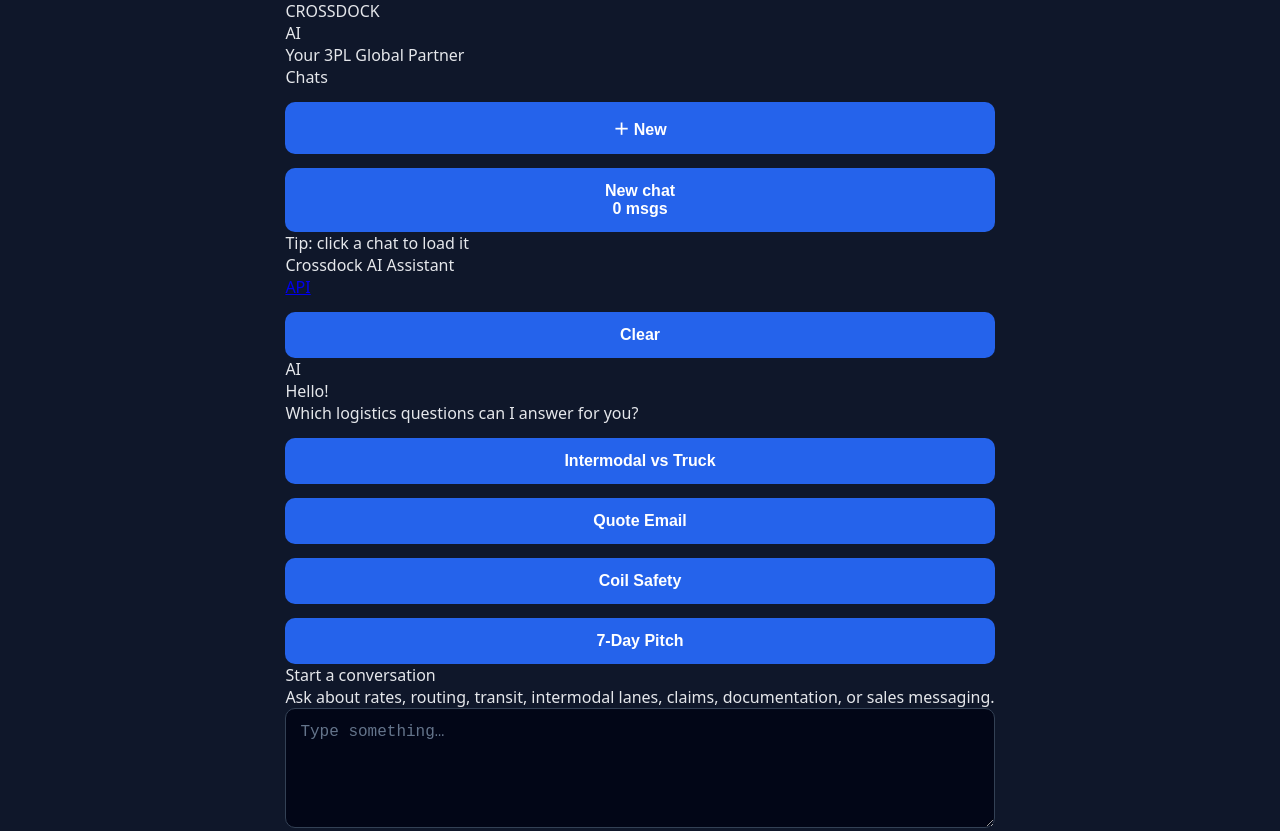
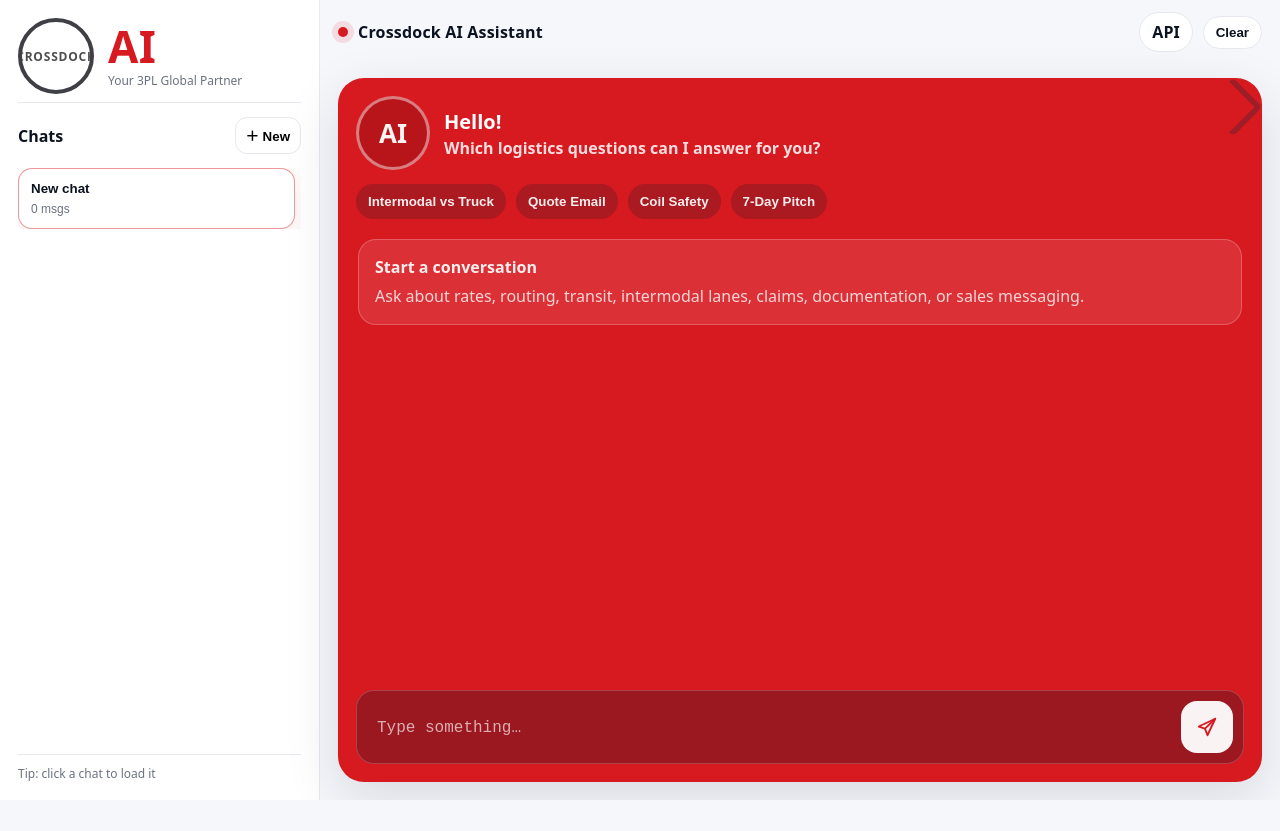
Before and after one commit to rsaldana74-jpg/crossdock-ai-api, a website: page public/index.html in a window 1280 px wide. Shown: the top 831 px of the page. After the commit the page ends 800 px from the top, so only its background shows below. Drawn offline with Linux system fonts and the light colour scheme.

Commit message:
Add Crossdock AI chat UI layout

```diff
--- a/public/styles.css
+++ b/public/styles.css
@@ -1,87 +1,448 @@
-* {
-  box-sizing: border-box;
+:root{
+  --bg: #f6f7fb;
+  --panel: #ffffff;
+  --ink: #0b1220;
+  --muted: #6b7280;
+  --line: #e6e8f0;
+
+  --cd-red: #d71920;
+  --cd-red-2: #b9141a;
+
+  --dark: #111827;
+  --soft-dark: #1f2937;
+
+  --radius: 18px;
+  --shadow: 0 18px 55px rgba(10, 20, 40, .12);
 }
 
-body {
-  margin: 0;
-  font-family: system-ui, -apple-system, BlinkMacSystemFont, sans-serif;
-  background: #0f172a;
-  color: #e5e7eb;
-  min-height: 100vh;
-  display: flex;
-  align-items: center;
-  justify-content: center;
+*{ box-sizing:border-box; }
+html,body{ height:100%; }
+
+body{
+  margin:0;
+  font-family: system-ui, -apple-system, Segoe UI, Roboto, Arial, sans-serif;
+  background: var(--bg);
+  color: var(--ink);
 }
 
-.container {
-  width: 100%;
-  max-width: 720px;
-  padding: 24px;
-  background: #020617;
-  border-radius: 14px;
-  box-shadow: 0 20px 50px rgba(0, 0, 0, 0.5);
+.app{
+  height:100vh;
+  display:grid;
+  grid-template-columns: 320px 1fr;
 }
 
-h1 {
-  margin-top: 0;
-  text-align: center;
+/* ---------- SIDEBAR ---------- */
+.sidebar{
+  background: var(--panel);
+  border-right: 1px solid var(--line);
+  padding: 18px;
+  display:flex;
+  flex-direction:column;
+  gap: 14px;
 }
 
-.subtitle {
-  text-align: center;
-  color: #94a3b8;
-  margin-bottom: 20px;
+.brand{
+  display:flex;
+  align-items:center;
+  gap: 14px;
+  padding-bottom: 8px;
+  border-bottom: 1px solid var(--line);
 }
 
-textarea {
-  width: 100%;
-  min-height: 120px;
-  padding: 14px;
-  border-radius: 10px;
-  border: 1px solid #334155;
-  background: #020617;
-  color: #e5e7eb;
-  resize: vertical;
-  font-size: 16px;
+.logoRing{
+  width: 76px;
+  height: 76px;
+  border-radius: 999px;
+  border: 4px solid #3f3f46;
+  display:flex;
+  align-items:center;
+  justify-content:center;
+  overflow:hidden;
+  background: #fff;
 }
 
-textarea::placeholder {
-  color: #64748b;
+.brandLogo{
+  width: 82%;
+  height: auto;
+  display:block;
 }
 
-button {
-  margin-top: 14px;
-  width: 100%;
-  padding: 14px;
-  border: none;
-  border-radius: 10px;
-  background: #2563eb;
-  color: white;
-  font-size: 16px;
-  font-weight: 600;
-  cursor: pointer;
+.brandFallback{
+  font-weight:800;
+  letter-spacing: .8px;
+  font-size: 12px;
+  color:#111;
+  opacity:.75;
 }
 
-button:hover {
-  background: #1d4ed8;
+.brandTitle{
+  display:flex;
+  flex-direction:column;
+  gap: 4px;
 }
 
-.loading {
-  margin-top: 14px;
-  color: #38bdf8;
-  text-align: center;
+.brandAI{
+  font-size: 44px;
+  font-weight: 900;
+  color: var(--cd-red);
+  letter-spacing: .5px;
+  line-height: 1;
 }
 
-.hidden {
-  display: none;
+.brandSub{
+  font-size: 12px;
+  color: var(--muted);
 }
 
-.answer {
-  margin-top: 20px;
+.sidebarHeader{
+  display:flex;
+  align-items:center;
+  justify-content:space-between;
+  gap: 10px;
+}
+
+.sidebarTitle{
+  font-weight: 700;
+}
+
+.newChat{
+  border: 1px solid var(--line);
+  background: #fff;
+  padding: 8px 10px;
+  border-radius: 12px;
+  cursor:pointer;
+  font-weight: 600;
+}
+
+.newChat:hover{
+  border-color: #cfd5e6;
+}
+
+.chatList{
+  display:flex;
+  flex-direction:column;
+  gap: 10px;
+  overflow:auto;
+  padding-right: 6px;
+}
+
+.chatItem{
+  text-align:left;
+  border: 1px solid var(--line);
+  background: #fff;
+  padding: 12px;
+  border-radius: 14px;
+  cursor:pointer;
+  display:flex;
+  flex-direction:column;
+  gap: 6px;
+}
+
+.chatItem:hover{
+  border-color:#cfd5e6;
+  transform: translateY(-1px);
+  transition: .12s ease;
+}
+
+.chatItem.active{
+  border-color: rgba(215,25,32,.45);
+  box-shadow: 0 10px 30px rgba(215,25,32,.10);
+}
+
+.chatItemTitle{
+  font-weight: 700;
+  color: var(--ink);
+  overflow:hidden;
+  text-overflow:ellipsis;
+  white-space:nowrap;
+}
+
+.chatItemMeta{
+  font-size: 12px;
+  color: var(--muted);
+}
+
+.sidebarFooter{
+  margin-top:auto;
+  padding-top: 10px;
+  border-top: 1px solid var(--line);
+}
+
+.hint{
+  font-size: 12px;
+  color: var(--muted);
+}
+
+/* ---------- MAIN ---------- */
+.main{
+  display:flex;
+  flex-direction:column;
+  min-width: 0;
+}
+
+.topbar{
+  height: 64px;
+  background: transparent;
+  display:flex;
+  align-items:center;
+  justify-content:space-between;
+  padding: 14px 18px;
+}
+
+.topbarLeft{
+  display:flex;
+  align-items:center;
+  gap: 10px;
+}
+
+.dot{
+  width: 10px;
+  height: 10px;
+  border-radius: 999px;
+  background: var(--cd-red);
+  box-shadow: 0 0 0 6px rgba(215,25,32,.12);
+}
+
+.topbarTitle{
+  font-weight: 800;
+  letter-spacing: .2px;
+}
+
+.topbarRight{
+  display:flex;
+  align-items:center;
+  gap: 10px;
+}
+
+.pill{
+  border: 1px solid var(--line);
+  background: #fff;
+  padding: 8px 12px;
+  border-radius: 999px;
+  text-decoration:none;
+  color: var(--ink);
+  font-weight: 700;
+  cursor:pointer;
+}
+
+.pill:hover{
+  border-color:#cfd5e6;
+}
+
+/* ---------- CHAT PANEL ---------- */
+.chatWrap{
+  position:relative;
+  padding: 14px 18px 18px;
+  flex:1;
+  min-height:0;
+}
+
+.chatPanel{
+  height: 100%;
+  background: var(--cd-red);
+  border-radius: 26px;
+  box-shadow: var(--shadow);
+  padding: 18px;
+  display:flex;
+  flex-direction:column;
+  gap: 14px;
+  overflow:hidden;
+}
+
+.chatPanelHeader{
+  display:flex;
+  align-items:center;
+  gap: 14px;
+}
+
+.aiBadge{
+  width: 74px;
+  height: 74px;
+  border-radius: 999px;
+  border: 3px solid rgba(255,255,255,.45);
+  display:flex;
+  align-items:center;
+  justify-content:center;
+  font-weight: 900;
+  font-size: 26px;
+  color: rgba(255,255,255,.95);
+  background: rgba(0,0,0,.14);
+}
+
+.chatPanelTitle .hello{
+  font-weight: 900;
+  font-size: 20px;
+  color: #fff;
+}
+
+.chatPanelTitle .prompt{
+  color: rgba(255,255,255,.85);
+  font-weight: 600;
+  margin-top: 2px;
+}
+
+.chips{
+  display:flex;
+  gap: 10px;
+  flex-wrap:wrap;
+}
+
+.chip{
+  border: none;
+  cursor:pointer;
+  padding: 10px 12px;
+  border-radius: 999px;
+  background: rgba(17,24,39,.22);
+  color: rgba(255,255,255,.92);
+  font-weight: 700;
+}
+
+.chip:hover{
+  background: rgba(17,24,39,.30);
+}
+
+.messages{
+  flex:1;
+  min-height:0;
+  overflow:auto;
+  display:flex;
+  flex-direction:column;
+  gap: 10px;
+  padding: 6px 2px;
+}
+
+.emptyState{
+  background: rgba(255,255,255,.10);
+  border: 1px solid rgba(255,255,255,.22);
+  border-radius: 18px;
   padding: 16px;
-  background: #020617;
-  border: 1px solid #334155;
-  border-radius: 10px;
+  color: rgba(255,255,255,.92);
+}
+
+.emptyTitle{
+  font-weight: 900;
+  margin-bottom: 6px;
+}
+
+.emptyText{
+  color: rgba(255,255,255,.80);
+  line-height: 1.5;
+}
+
+/* bubbles */
+.msgRow{
+  display:flex;
+}
+
+.msgRow.user{
+  justify-content:flex-end;
+}
+
+.msgRow.ai{
+  justify-content:flex-start;
+}
+
+.bubble{
+  max-width: min(720px, 92%);
+  padding: 12px 14px;
+  border-radius: 16px;
+  line-height: 1.55;
   white-space: pre-wrap;
-  line-height: 1.6;
+  word-wrap: break-word;
 }
+
+.msgRow.user .bubble{
+  background: rgba(255,255,255,.96);
+  color: #0b1220;
+  border-top-right-radius: 6px;
+}
+
+.msgRow.ai .bubble{
+  background: rgba(17,24,39,.28);
+  color: rgba(255,255,255,.95);
+  border-top-left-radius: 6px;
+  border: 1px solid rgba(255,255,255,.16);
+}
+
+/* composer */
+.composer{
+  display:flex;
+  gap: 10px;
+  align-items:flex-end;
+  background: rgba(17,24,39,.30);
+  border: 1px solid rgba(255,255,255,.18);
+  border-radius: 18px;
+  padding: 10px;
+}
+
+.composer textarea{
+  flex:1;
+  resize:none;
+  border:none;
+  outline:none;
+  background: transparent;
+  color: rgba(255,255,255,.95);
+  font-size: 16px;
+  line-height: 1.4;
+  padding: 8px 10px;
+  min-height: 44px;
+  max-height: 120px;
+}
+
+.composer textarea::placeholder{
+  color: rgba(255,255,255,.65);
+}
+
+.sendBtn{
+  width: 52px;
+  height: 52px;
+  border-radius: 16px;
+  border: none;
+  cursor:pointer;
+  display:flex;
+  align-items:center;
+  justify-content:center;
+  background: rgba(255,255,255,.95);
+  color: var(--cd-red);
+}
+
+.sendBtn:hover{
+  background: #fff;
+  transform: translateY(-1px);
+  transition: .12s ease;
+}
+
+.sendBtn svg{
+  width: 22px;
+  height: 22px;
+}
+
+.status{
+  text-align:center;
+  color: rgba(255,255,255,.88);
+  font-weight: 700;
+  padding-bottom: 6px;
+}
+
+.hidden{ display:none; }
+
+/* little arrow in the corner like your mock */
+.cornerArrow{
+  position:absolute;
+  top: 22px;
+  right: 26px;
+  width: 42px;
+  height: 42px;
+  border-top: 6px solid rgba(31,41,55,.55);
+  border-right: 6px solid rgba(31,41,55,.55);
+  transform: rotate(45deg);
+  border-radius: 6px;
+  opacity: .55;
+}
+
+/* mobile */
+@media (max-width: 980px){
+  .app{ grid-template-columns: 1fr; }
+  .sidebar{ display:none; }
+  .cornerArrow{ display:none; }
+}
```
